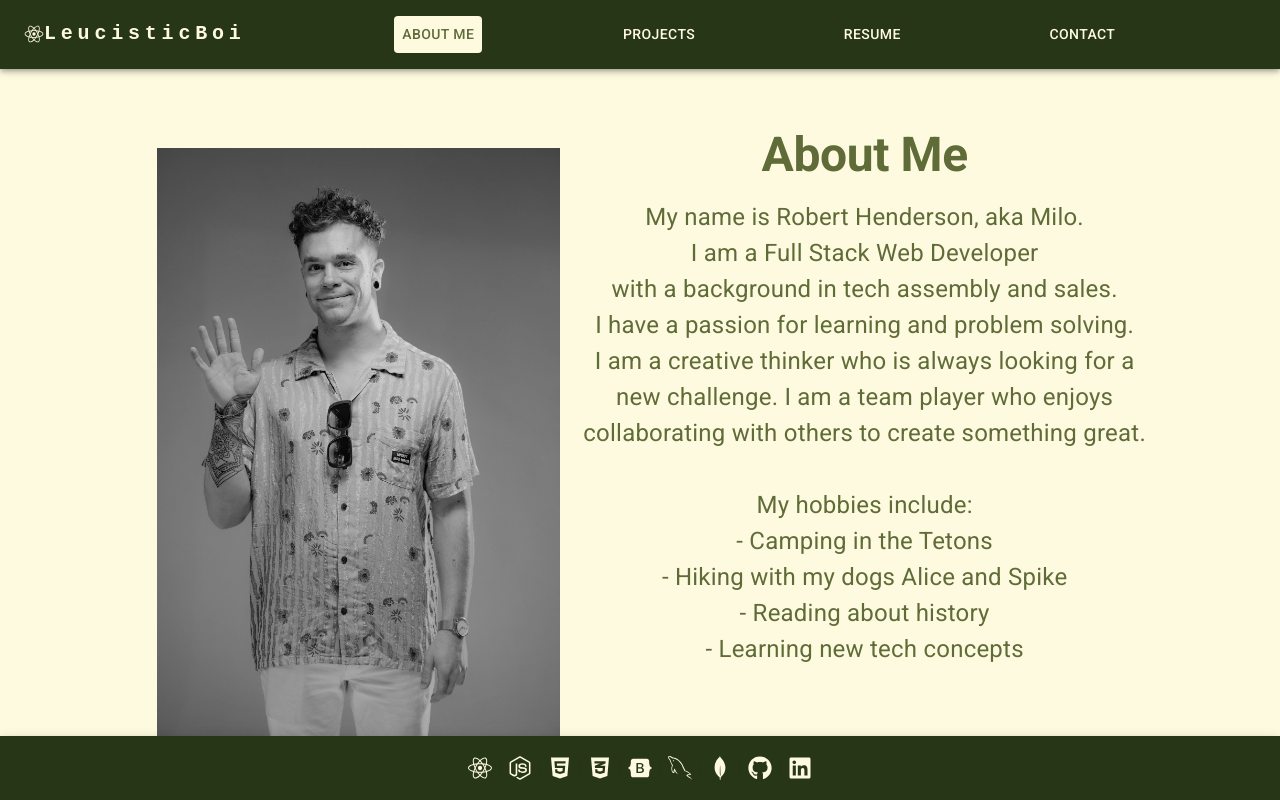
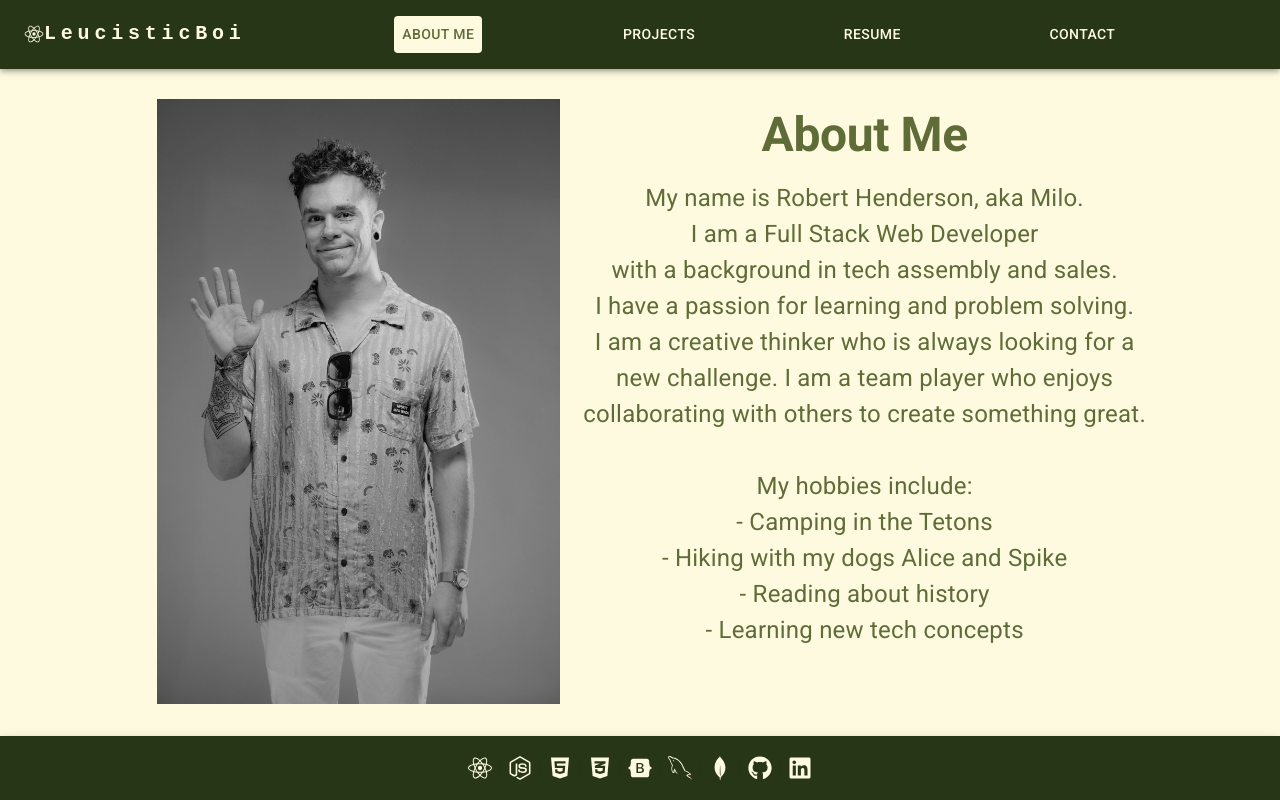
Before and after one commit to Leucisticboi/React-Portfolio, a React (Vite) app: page /about in a window 1280 px wide. Built offline with nearby package versions, Linux system fonts and the light colour scheme.

Commit message:
Adjusted image container margins

```diff
--- a/src/index.css
+++ b/src/index.css
@@ -6,7 +6,6 @@
 }
 
 .image-container {
-  margin-top: 5%;
   margin-right: 2%;
   margin-left: 2%;
   width: 35%;
```
